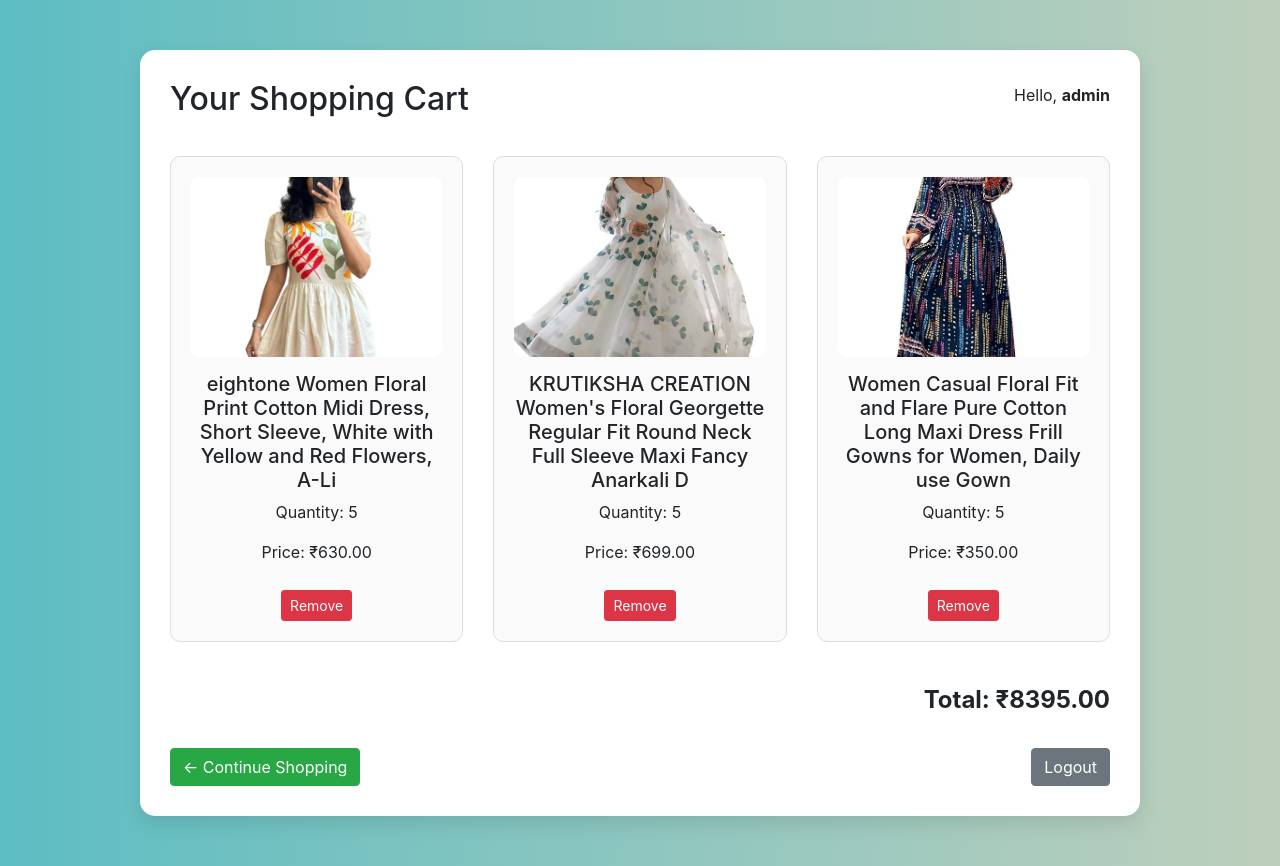
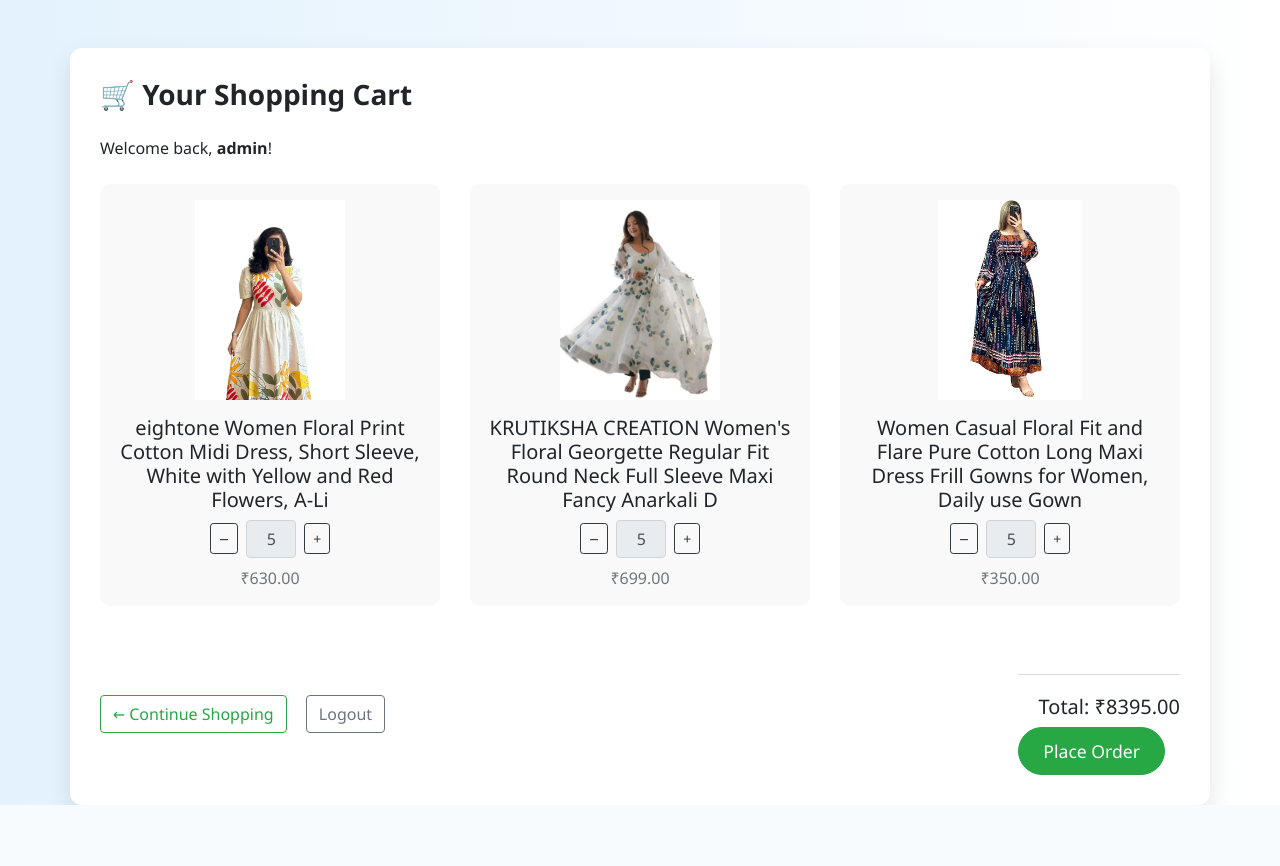
Before and after one commit to Avnish-web/e-commerce-Django, a Django app: page /cart/ in a window 1280 px wide. After the commit the page ends 805 px from the top, so only its background shows below. Run offline with Django 5.2, Linux system fonts and the light colour scheme; a user stored in the database is signed in; data comes from the database, SQL or seed files in the repository; both versions use the stored data as it was after the commit; some libraries are stand-ins or nearby versions.

Commit message:
adding place order feature

```diff
--- a/cart/urls.py
+++ b/cart/urls.py
@@ -1,5 +1,6 @@
 from django.urls import path
 from . import views
+
 
 app_name = 'cart'
 
@@ -12,4 +13,6 @@ urlpatterns = [
     path('cart/', views.view_cart, name='view_cart'),
     path('add/<int:product_id>/', views.add_to_cart, name='add_to_cart'),
     path('remove/<int:item_id>/', views.remove_from_cart, name='remove_from_cart'),
+    path('update_quantity/', views.update_quantity, name='update_quantity'),  # <--- Add this
+    path('place-order/', views.place_order, name='place_order')
 ]
--- a/cart/views.py
+++ b/cart/views.py
@@ -5,6 +5,17 @@ from django.contrib.auth import authenticate, login,logout
 from django.contrib.auth.decorators import login_required
 from django.views.decorators.csrf import csrf_exempt
 from django.contrib.auth.models import User
+from django.http import JsonResponse
+import json
+
+
+from django.shortcuts import render, redirect
+from .models import CartItem
+from django.contrib import messages
+from django.contrib.auth.decorators import login_required
+
+
+
 # Create your views here.
 @login_required(login_url='/login/')
 def product_list(request):
@@ -88,3 +99,53 @@ def register_page(request):
 def signout(request):
   logout(request)
   return redirect("/login/")
+
+
+#..............................new features...........................
+@csrf_exempt
+@login_required(login_url='/login/')
+def update_quantity(request):
+    if request.method == 'POST':
+        try:
+            data = json.loads(request.body)
+            item_id = data.get('id')
+            action = data.get('action')
+
+            cart_item = CartItem.objects.get(id=item_id, user=request.user)
+
+            if action == 'increase':
+                cart_item.quantity += 1
+            elif action == 'decrease' and cart_item.quantity > 1:
+                cart_item.quantity -= 1
+            elif action == 'decrease':
+                cart_item.delete()
+                return JsonResponse({'success': True, 'removed': True})
+
+            cart_item.save()
+
+            updated_total = sum(
+                item.product.price * item.quantity for item in CartItem.objects.filter(user=request.user)
+            )
+
+            return JsonResponse({'success': True, 'new_quantity': cart_item.quantity, 'updated_total': updated_total})
+
+        except Exception as e:
+            return JsonResponse({'success': False, 'error': str(e)})
+    return JsonResponse({'success': False, 'error': 'Invalid method'})
+
+
+@login_required
+def place_order(request):
+    cart_items = CartItem.objects.filter(user=request.user)
+
+    if not cart_items.exists():
+        messages.error(request, "Your cart is empty.")
+        return redirect('cart:cart_view')  # Replace with your cart page name
+
+    # You can add order creation logic here later (e.g., create Order, OrderItem models)
+
+    # Clear the cart
+    cart_items.delete()
+
+    messages.success(request, "Your order has been placed successfully!")
+    return redirect('cart:cart_view')  # Redirect to cart or order summary
--- a/templates/cart/cart.html
+++ b/templates/cart/cart.html
@@ -1,101 +1,153 @@
+{% load static %}
 <!DOCTYPE html>
 <html lang="en">
 <head>
-  <meta charset="UTF-8">
-  <meta name="viewport" content="width=device-width, initial-scale=1.0">
+  <meta charset="UTF-8" />
+  <meta name="viewport" content="width=device-width, initial-scale=1.0" />
   <title>Your Cart | Ecommerce</title>
-  <link rel="stylesheet" href="https://maxcdn.bootstrapcdn.com/bootstrap/4.5.2/css/bootstrap.min.css">
+  <link rel="stylesheet" href="https://maxcdn.bootstrapcdn.com/bootstrap/4.5.2/css/bootstrap.min.css" />
   <style>
     body {
-      background: linear-gradient(to right,rgba(47, 171, 178, 0.78), rgba(156, 182, 153, 0.66));
+      background: linear-gradient(to right, #e3f2fd, #ffffff);
+      font-family: 'Segoe UI', Tahoma, Geneva, Verdana, sans-serif;
     }
+
     .cart-container {
-      max-width: 1000px;
-      margin: 50px auto;
-      background: white;
+      background: #fff;
+      border-radius: 12px;
       padding: 30px;
-      border-radius: 15px;
-      box-shadow: 0 8px 20px rgba(0, 0, 0, 0.1);
+      box-shadow: 0 10px 25px rgba(0, 0, 0, 0.1);
     }
-    .cart-header {
+
+    .product-card {
+      background: #f9f9f9;
+      border-radius: 10px;
+      transition: transform 0.3s ease, box-shadow 0.3s ease;
       display: flex;
+      flex-direction: column;
       justify-content: space-between;
-      align-items: center;
-      margin-bottom: 30px;
     }
-    .product-card {
-      border: 1px solid #ddd;
-      border-radius: 10px;
-      padding: 20px;
-      text-align: center;
-      background-color: #fafafa;
-      margin-bottom: 20px;
-      transition: 0.3s;
+
+    .product-card:hover {
+      transform: translateY(-5px);
+      box-shadow: 0 8px 20px rgba(0, 0, 0, 0.12);
     }
-    .product-card:hover {
-      box-shadow: 0 4px 12px rgba(0, 0, 0, 0.15);
+
+    .product-image {
+      height: 200px;
+      object-fit: contain;
+      margin-bottom: 1rem;
     }
-    .product-card img {
-      width: 100%;
-      max-height: 180px;
-      object-fit: cover;
-      margin-bottom: 15px;
-      border-radius: 8px;
+
+    .qty-control {
+      width: 50px;
     }
-    .btn-remove {
-      margin-top: 10px;
-    }
-    .total-price {
-      font-size: 1.5rem;
-      font-weight: bold;
-      text-align: right;
+
+    .total-section {
+      border-top: 1px solid #ddd;
+      padding-top: 20px;
       margin-top: 20px;
     }
-    .action-links {
-      display: flex;
-      justify-content: space-between;
-      margin-top: 30px;
+
+    .btn-lg {
+      font-size: 1.1rem;
+      padding: 10px 24px;
+      border-radius: 50px;
     }
-    a.btn-link {
-      text-decoration: none;
+
+    .action-links a {
+      margin-right: 15px;
+    }
+
+    @media (max-width: 576px) {
+      .qty-control {
+        width: 40px;
+      }
+
+      .btn-lg {
+        width: 100%;
+        margin-bottom: 10px;
+      }
     }
   </style>
 </head>
 <body>
 
-  <div class="container cart-container">
-    <div class="cart-header">
-      <h2>Your Shopping Cart</h2>
-      <p>Hello, <strong>{{ request.user }}</strong></p>
-    </div>
+<div class="container mt-5 cart-container">
+  <h3 class="mb-4 font-weight-bold">🛒 Your Shopping Cart</h3>
+  <p class="mb-4">Welcome back, <strong>{{ request.user }}</strong>!</p>
 
+  {% csrf_token %}
   <div class="row">
     {% for item in cart_items %}
-      <div class="col-md-4">
-        <div class="product-card">
-          <img src="{{ item.product.image.url }}" alt="{{ item.product.name }}">
-          <h5>{{ item.product.name }}</h5>
-          <p>Quantity: {{ item.quantity }}</p>
-          <p>Price: ₹{{ item.product.price }}</p>
-          <a href="{% url 'cart:remove_from_cart' item.id %}" class="btn btn-danger btn-sm btn-remove">Remove</a>
+    <div class="col-md-4 mb-4 d-flex">
+      <div class="product-card p-3 w-100">
+        <img src="{{ item.product.image.url }}" alt="{{ item.product.name }}" class="img-fluid product-image" />
+        <div class="text-center">
+          <h5 class="mb-2">{{ item.product.name }}</h5>
+          <div class="d-flex justify-content-center align-items-center mb-2">
+            <button class="btn btn-outline-dark btn-sm qty-btn" data-action="decrease" data-id="{{ item.id }}">−</button>
+            <input type="text" class="form-control text-center mx-2 qty-control" id="qty-{{ item.id }}" value="{{ item.quantity }}" readonly />
+            <button class="btn btn-outline-dark btn-sm qty-btn" data-action="increase" data-id="{{ item.id }}">+</button>
+          </div>
+          <p class="mb-0 text-muted">₹{{ item.product.price }}</p>
+        </div>
       </div>
     </div>
     {% empty %}
     <div class="col-12">
-        <p class="text-center">🛒 Your cart is empty.</p>
+      <div class="alert alert-info text-center">Your cart is empty. Start shopping!</div>
     </div>
     {% endfor %}
   </div>
 
-    <div class="total-price">
-      Total: ₹{{ total_price }}
+  <div class="d-flex justify-content-between align-items-center mt-4 action-links flex-wrap">
+    <div>
+      <a href="{% url 'cart:product_list' %}" class="btn btn-outline-success">← Continue Shopping</a>
+      <a href="{% url 'logout' %}" class="btn btn-outline-secondary">Logout</a>
     </div>
-
-    <div class="action-links">
-      <a href="{% url 'cart:product_list' %}" class="btn btn-success">← Continue Shopping</a>
-      <a href="{% url 'logout' %}" class="btn btn-secondary">Logout</a>
+    <div class="total-section text-right">
+      <h5 class="mb-2">Total: ₹<span id="total">{{ total_price }}</span></h5>
+      <a href="{% url 'cart:place_order' %}" class="btn btn-success btn-lg">Place Order</a>
+    </div>
   </div>
 </div>
 
+<script defer>
+  document.addEventListener('DOMContentLoaded', () => {
+    const csrfToken = document.querySelector('[name=csrfmiddlewaretoken]').value;
+
+    document.querySelectorAll('.qty-btn').forEach(btn => {
+      btn.addEventListener('click', async () => {
+        const itemId = btn.dataset.id;
+        const action = btn.dataset.action;
+
+        try {
+          const res = await fetch("{% url 'cart:update_quantity' %}", {
+            method: 'POST',
+            headers: {
+              'Content-Type': 'application/json',
+              'X-CSRFToken': csrfToken
+            },
+            body: JSON.stringify({ id: itemId, action })
+          });
+
+          const data = await res.json();
+          if (data.success) {
+            if (data.removed) {
+              location.reload();
+            } else {
+              document.getElementById(`qty-${itemId}`).value = data.new_quantity;
+              document.getElementById("total").textContent = data.updated_total;
+            }
+          }
+        } catch (err) {
+          console.error("Error updating quantity:", err);
+        }
+      });
+    });
+  });
+</script>
+
 </body>
 </html>
```
Also changed, not shown: db.sqlite3. Lines whose indentation alone changed are shown as unchanged.
